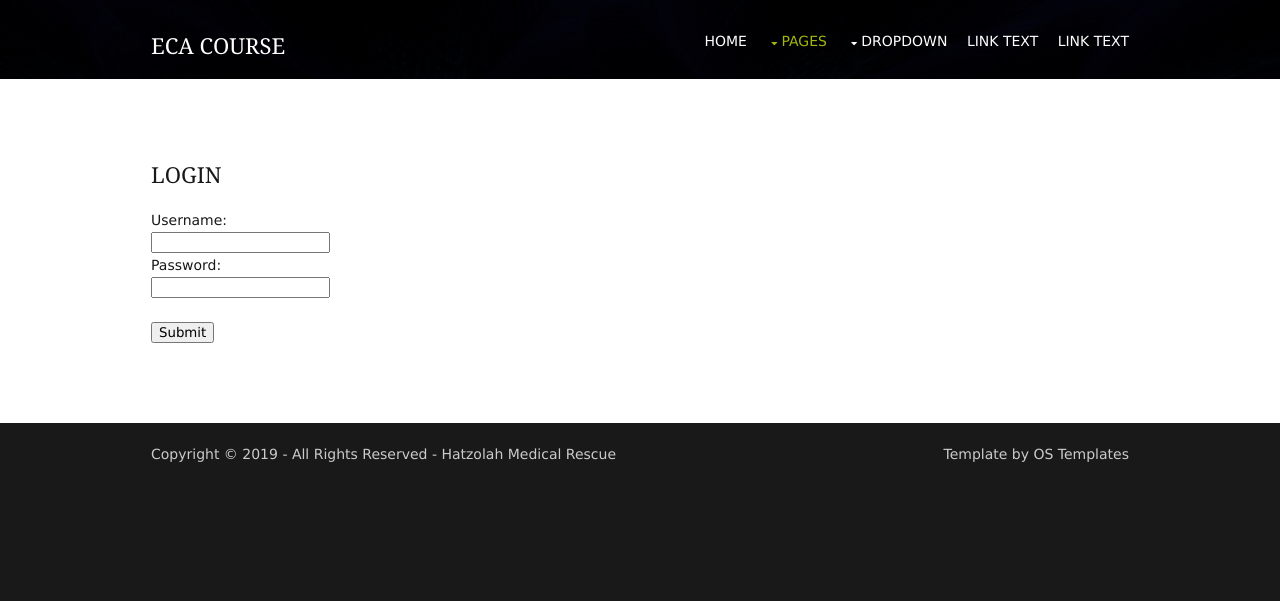
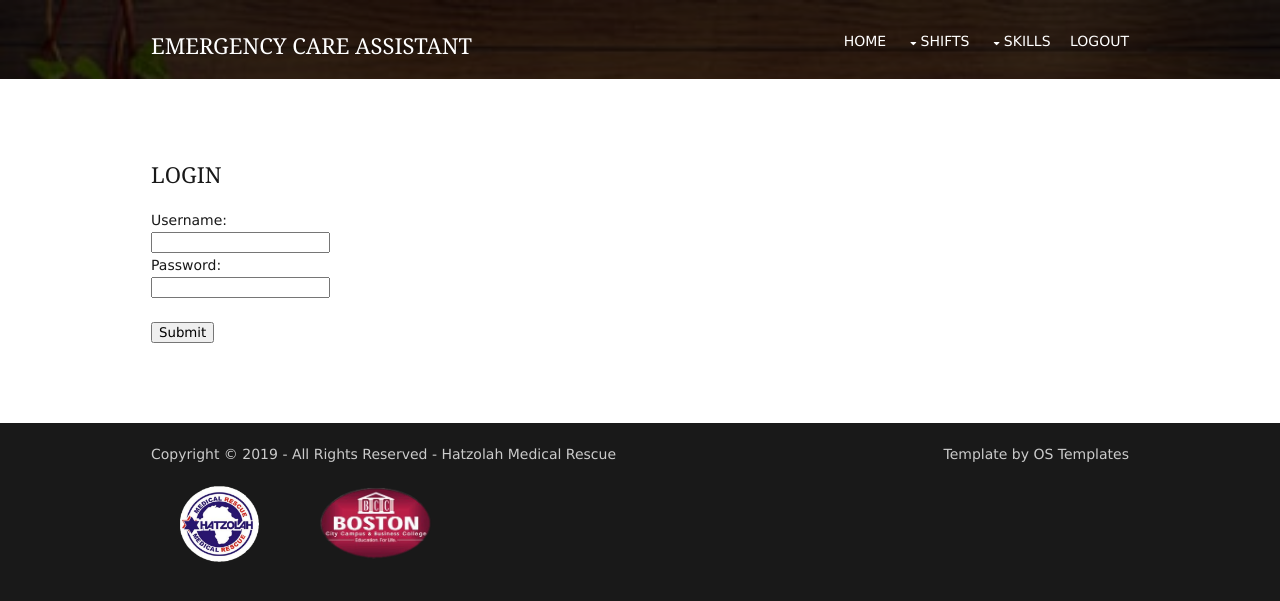
Before and after one commit to meirrosendorff/ECA-Course-Logger, a Django app: page /accounts/login/ in a window 1280 px wide. Shown: the top 601 px of the page. Run offline with Django 3.2, Linux system fonts and the light colour scheme.

Commit message:
updated base template

```diff
--- a/templates/base.html
+++ b/templates/base.html
@@ -22,41 +22,38 @@
 <!-- ################################################################################################ -->
 <!-- ################################################################################################ -->
 <!-- Top Background Image Wrapper -->
-<div class="bgded overlay" style="background-image:url('/static/images/background.jpg');">
+<div class="bgded overlay" style="background-image:url('/static/images/temp.jpeg');">
   <!-- ################################################################################################ -->
   <div class="wrapper row1">
     <header id="header" class="hoc clear">
       <!-- ################################################################################################ -->
       <div id="logo" class="fl_left">
-        <h1><a href="/static/index.html">ECA Course</a></h1>
+        <h1><a href="/static/index.html">Emergency Care Assistant</a></h1>
       </div>
       <nav id="mainav" class="fl_right">
         <ul class="clear">
-          <li><a href="/static/index.html">Home</a></li>
-          <li class="active"><a class="drop" href="#">Pages</a>
+          <li><a href="127.0.0.1:8000/student/home">Home</a></li>
+          <li><a class="drop" href="#">shifts</a>
             <ul>
-              <li><a href="gallery.html">Gallery</a></li>
-              <li><a href="full-width.html">Full Width</a></li>
-              <li><a href="sidebar-left.html">Sidebar Left</a></li>
-              <li><a href="sidebar-right.html">Sidebar Right</a></li>
-              <li class="active"><a href="basic-grid.html">Basic Grid</a></li>
+              <li><a href="#">My Shifts</a></li>
+                <li><a class="drop" href="#">Book Shifts</a>
+                <ul>
+                  <li><a href="#">Road Shifts</a></li>
+                  <li><a href="#">Hospital Shifts</a></li>
+                  <li><a href="#">ICU Shifts</a></li>
+                </ul>
+              </li>
+              <li><a href="#">Edit Shifts</a></li>
             </ul>
           </li>
-          <li><a class="drop" href="#">Dropdown</a>
+          <li><a class="drop" href="#">Skills</a>
             <ul>
-              <li><a href="#">Level 2</a></li>
-              <li><a class="drop" href="#">Level 2 + Drop</a>
-                <ul>
-                  <li><a href="#">Level 3</a></li>
-                  <li><a href="#">Level 3</a></li>
-                  <li><a href="#">Level 3</a></li>
-                </ul>
-              </li>
-              <li><a href="#">Level 2</a></li>
+              <li><a href="#">My Skills</a></li>
+              <li><a href="#">Log Skill</a></li>
+              <li><a href="#">Edit Skills</a></li>
             </ul>
           </li>
-          <li><a href="#">Link Text</a></li>
-          <li><a href="#">Link Text</a></li>
+          <li><a href="127.0.0.1:8000/accounts/logout">Logout</a></li>
         </ul>
       </nav>
     </header>
@@ -79,6 +76,10 @@
     <p class="fl_right">Template by <a target="_blank" href="http://www.os-templates.com/" title="Free Website Templates">OS Templates</a></p>
     <!-- ################################################################################################ -->
   </div>
+  <div class="hoc clear">
+      <img src="/static/images/hatzlogo.png" style="width:8%;height:8%;margin:0% 3%;" align="left" alt="Hatzolah Medical Rescue Logo">
+      <img src="/static/images/bostonLogo.png" style="width:12%;height:8%;margin:0% 3%;" align="left" alt="Boston Collage Logo">
+  </div>
 </div>
 <!-- ################################################################################################ -->
 <!-- ################################################################################################ -->
```
Also changed, not shown: static/images/bostonLogo.png (added), static/images/hatzlogo.png (added), static/images/temp.jpeg (added).
